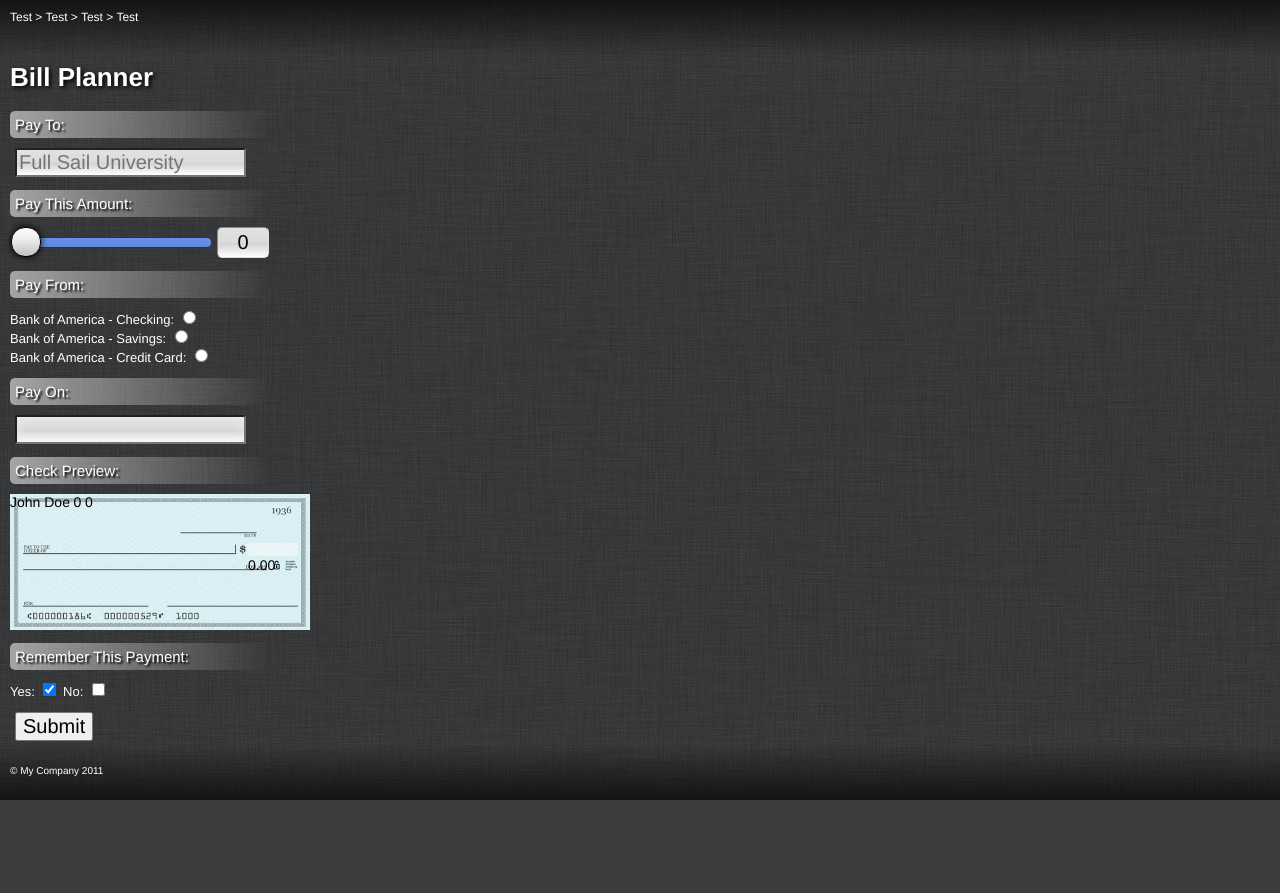
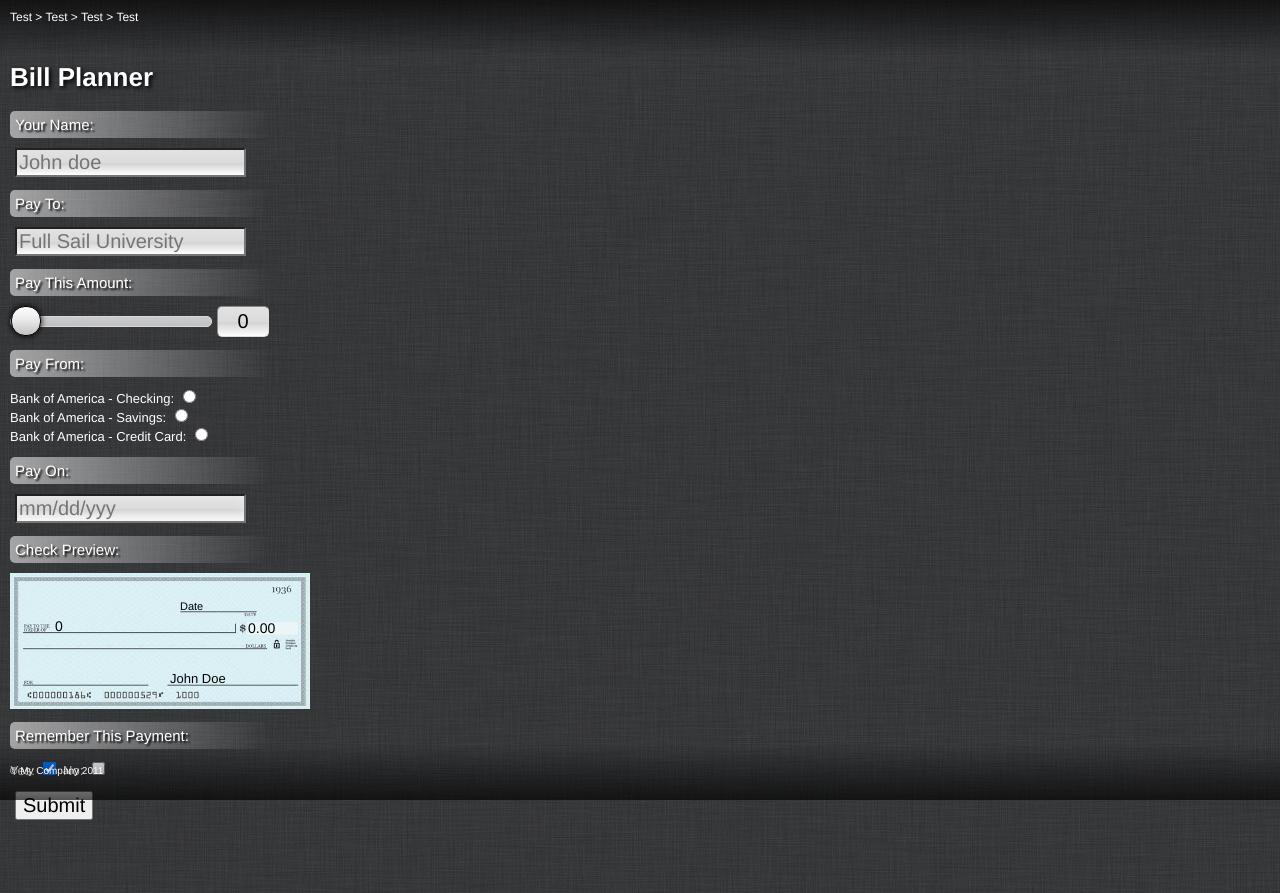
Before and after one commit to atljeremy/Bill-Planner, a PHP site: page /additem.html in a window 1280 px wide. Before the commit the page ends 800 px from the top, so only its background shows below. Run offline with PHP 8.4, Linux system fonts and the light colour scheme.

Commit message:
New styles

```diff
--- a/additem.html
+++ b/additem.html
@@ -38,8 +38,13 @@ Simple HTML5 / Javascript Mobile Web Form
 
       <form action="#" method="post" id="billForm">
 
+        <div id="sectionHeader">Your Name:</div>
+        <input type="text" placeholder="John doe" id="yourName" onchange="showYourName(this.value)" required aria-required="true" maxlength="50" title="Enter your name in this field. Maximum of 50 characters." />
+
+        <p>
         <div id="sectionHeader">Pay To:</div>
         <input type="text" placeholder="Full Sail University" id="payTo" onchange="showPayTo(this.value)" required aria-required="true" maxlength="50" title="Enter payee in this field. Maximum of 50 characters." />
+        </p>
 
         <p>
         <div id="sectionHeader">Pay This Amount:</div>
@@ -51,7 +56,7 @@ Simple HTML5 / Javascript Mobile Web Form
 
         <p>
         <div id="sectionHeader">Pay On:</div>
-        <input type="date" class="datePicker" id="payOn" onchange="showDate(this.value)" required aria-required="true" title="Enter the date you would like to make this payment. Format is yyyy-mm-dd."/><br />
+        <input type="date" placeholder="mm/dd/yyy" class="datePicker" id="payOn" onchange="showDate(this.value)" required aria-required="true" title="Enter the date you would like to make this payment. Format is yyyy-mm-dd."/><br />
         <script type="text/javascript"> currentDate() </script>
         </p>
 
@@ -59,18 +64,24 @@ Simple HTML5 / Javascript Mobile Web Form
         <div id="sectionHeader">Check Preview:</div>
         <div id="checkImage">
 
-        <!-- Name -->
-        <span id="checkName">John Doe</span>
+        <!-- Date -->
+        <div id="checkDateDiv">
+        <span id="checkDate">Date</span>
+        </div>
 
         <!-- Pay To  -->
+        <div id="checkPayToDiv">
         <span id="checkPayTo">0</span>
-
-        <!-- Date -->
-        <span id="checkDate">0</span>
+        </div>
 
         <!-- Check Amount -->
-        <div id="checkAmount">
+        <div id="checkAmountDiv">
         <span id="range">0</span><font id="rangeExtras">.00</font>
+        </div>
+
+        <!-- Name -->
+        <div id="checkNameDiv">
+        <span id="checkName">John Doe</span>
         </div>
 
         </div>
--- a/css/range.css
+++ b/css/range.css
@@ -1,10 +1,10 @@
 /* slider root element */
 .slider {
-	background:#3C72E6 url(../i/range-bg.png) repeat-x 0 0;
+	background:#bfbfbf url(../i/range-bg.png) repeat-x 0 0;
 	height:9px;
 	position:relative;
 	cursor:pointer;
-	border:1px solid #333;
+	border:1px solid #d9d9d9;
 	width:200px;
 	float:left;
 	clear:right;
--- a/css/styles.css
+++ b/css/styles.css
@@ -39,6 +39,7 @@ body {
 	margin-top: 35px;
 	margin-right: auto;
 	margin-left: auto;
+	margin-bottom: 50px;
 }
 
 #footer {
@@ -92,10 +93,28 @@ body {
   height: 136px;
 }
 
-#checkAmount {
+#checkAmountDiv {
   position: relative;
   left: 238px;
-  top: 47px;
+  top: 16px;
+}
+
+#checkNameDiv {
+  position: relative;
+  left: 160px;
+  top: 51px;
+}
+
+#checkPayToDiv {
+  position: relative;
+  left: 45px;
+  top: 30px;
+}
+
+#checkDateDiv {
+  position: relative;
+  left: 170px;
+  top: 25px;
 }
 
 /*********************************************************
@@ -207,10 +226,10 @@ h1 {
 
 #checkDate {
   color: black;
-  font-size: 14px;
+  font-size: 11px;
 }
 
 #checkName {
   color: black;
-  font-size: 14px;
+  font-size: 13px;
 }
--- a/js/fox_jeremy_project1.js
+++ b/js/fox_jeremy_project1.js
@@ -37,6 +37,10 @@
 
   this.showDate = function(newValue) {
     return document.getElementById("checkDate").innerHTML = newValue;
+  };
+
+  this.showYourName = function(newValue) {
+    return document.getElementById("checkName").innerHTML = newValue;
   };
 
   this.currentDate = function() {
@@ -105,7 +109,7 @@
   this.calendar = function() {
     $(":date").dateinput({
       trigger: true,
-      format: 'mmmm dd yyyy',
+      format: 'mmm dd yyyy',
       min: -1
     });
     return $(":date").bind("onShow onHide", function() {
```
Also changed, not shown: 1 other file.
